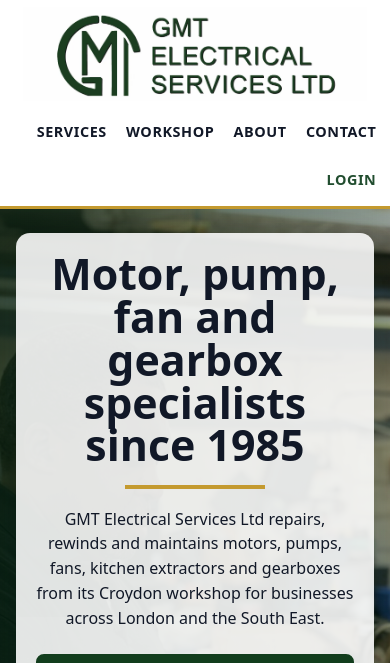
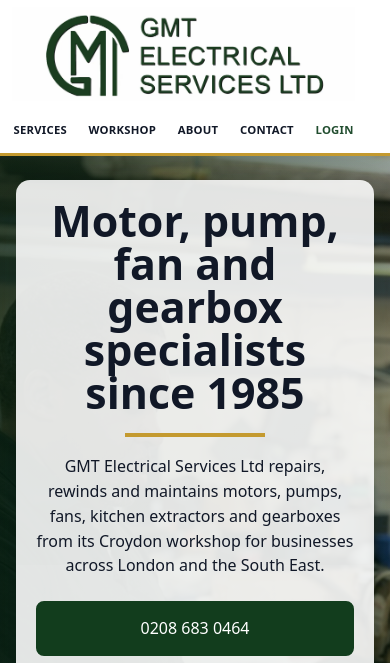
Before and after one commit to JakkuAzzo/AutoTimeSheet-GHP, a website: page index.html in a window 390 px wide. Shown: the top 663 px of the page. Drawn offline with nearby package versions, Linux system fonts and the light colour scheme.

Commit message:
Keep mobile navigation on one row

```diff
--- a/public-site.css
+++ b/public-site.css
@@ -926,6 +926,19 @@ body.modal-open {
     object-position: center 40%;
   }
 
+  .site-nav {
+    width: 100%;
+    flex-wrap: nowrap;
+    justify-content: space-between;
+    gap: .35rem;
+    font-size: clamp(.62rem, 2.9vw, .9rem);
+    letter-spacing: .02em;
+  }
+
+  .site-nav a {
+    white-space: nowrap;
+  }
+
   .hero-inner,
   .contact-card {
     grid-template-columns: 1fr;
@@ -1096,10 +1109,6 @@ body.modal-open {
 }
 
 @media (max-width: 560px) {
-  .site-nav {
-    gap: .75rem 1rem;
-  }
-
   .brand img {
     width: min(360px, 88vw);
     height: 94px;
```
